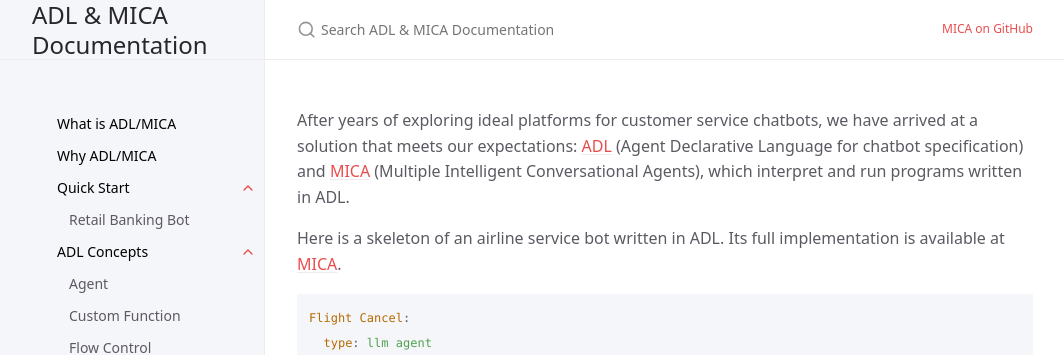
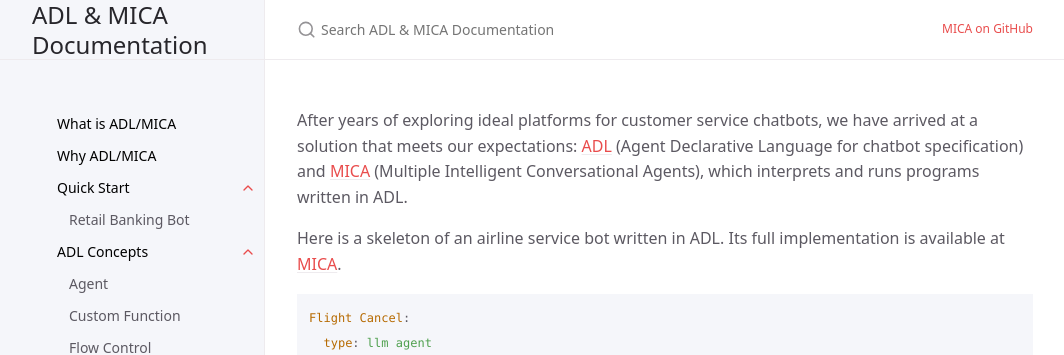
Before and after one commit to Mica-labs/Mica-labs.github.io, a Jekyll site: the page built from index.md, in a window 1280 px wide and 900 px high. Shown: the top 355 px of the window, without its empty margins (107-1171 px from the left). Built offline with Jekyll 4.4.1, drawn with Linux system fonts in a browser that asks for light colours; cached includes are drawn as plain includes.

Commit message:
Update index.md

```diff
--- a/index.md
+++ b/index.md
@@ -5,7 +5,7 @@ nav_order: 1
 description: "The Enterprise Level Agentic Solution"
 permalink: /
 ---
-After years of exploring ideal platforms for customer service chatbots, we have arrived at a solution that meets our expectations: [ADL](https://arxiv.org/abs/2504.14787) (Agent Declarative Language for chatbot specification) and [MICA](https://github.com/Mica-labs/MICA) (Multiple Intelligent Conversational Agents), which interpret and run programs written in ADL.
+After years of exploring ideal platforms for customer service chatbots, we have arrived at a solution that meets our expectations: [ADL](https://arxiv.org/abs/2504.14787) (Agent Declarative Language for chatbot specification) and [MICA](https://github.com/Mica-labs/MICA) (Multiple Intelligent Conversational Agents), which interprets and runs programs written in ADL.
 
 Here is a skeleton of an airline service bot written in ADL. Its full implementation is available at [MICA](https://github.com/Mica-labs/MICA/tree/main/examples).
 
```
